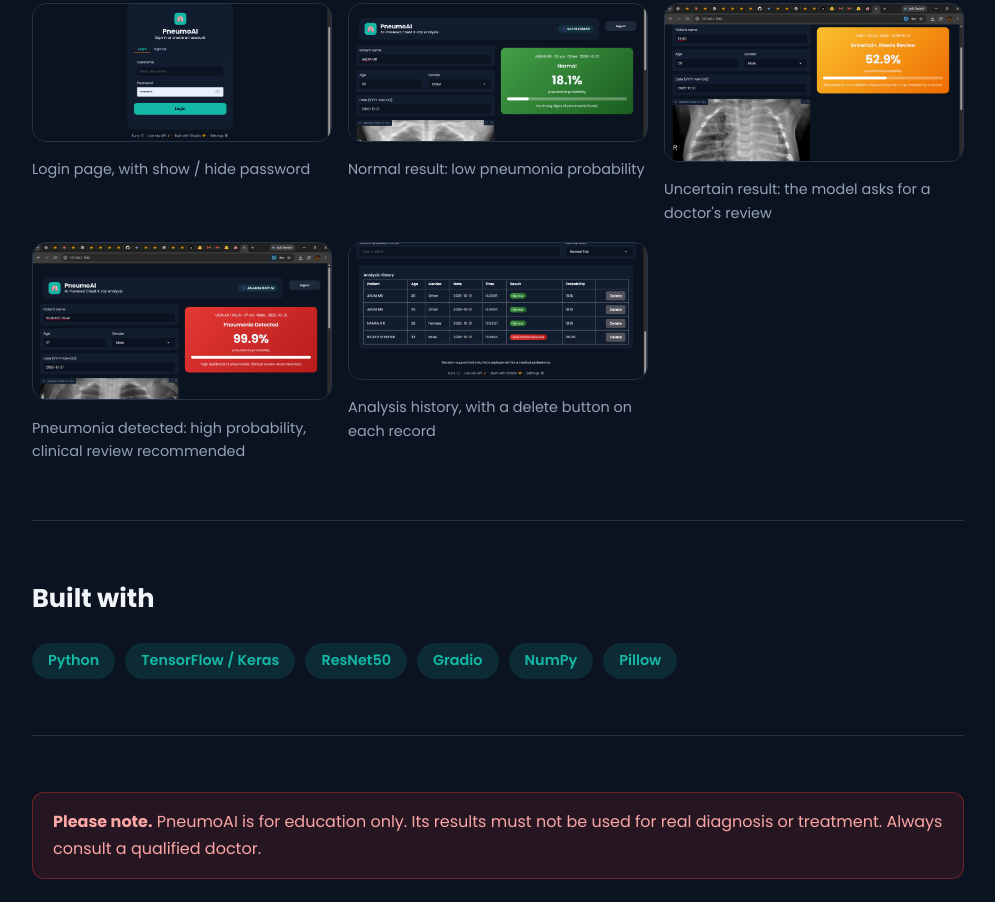
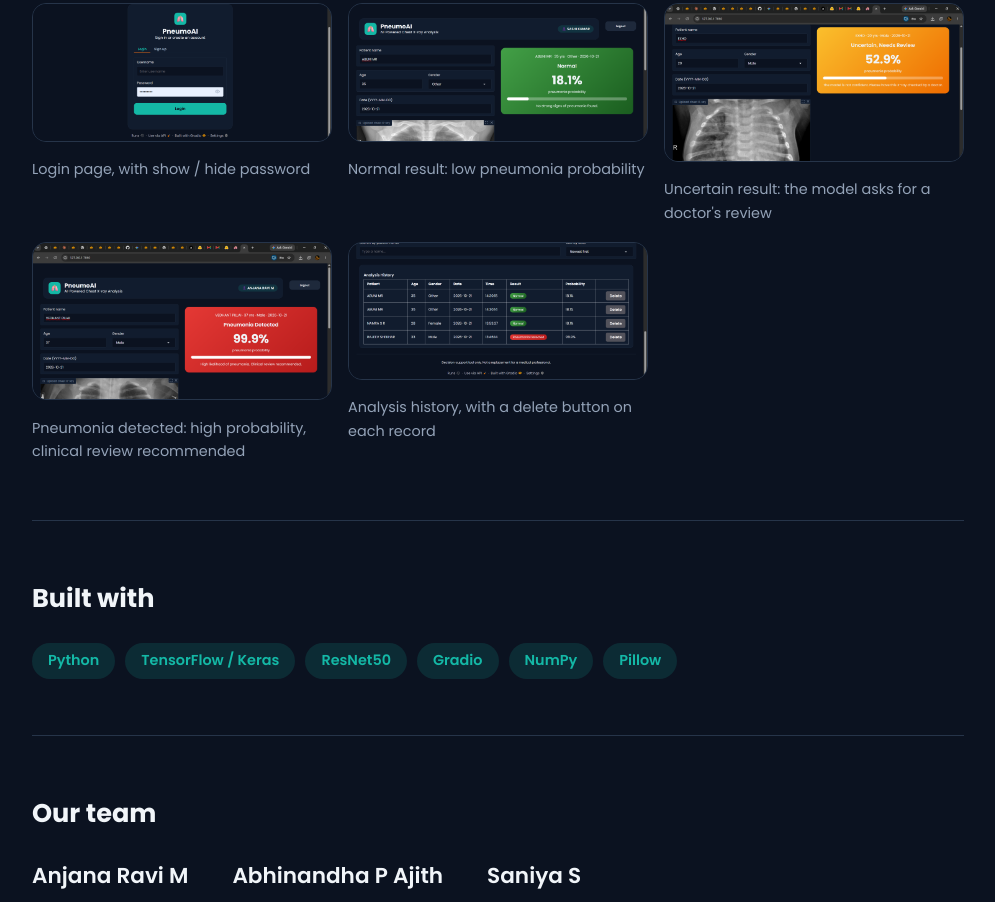
Before and after one commit to anjanaravi105/PneumoAI, a plain HTML site: page site/index.html in a window 1280 px wide. Shown: the part 1898-2800 px from the top of the page, without its empty margins (142-1137 px from the left). Drawn offline with Linux system fonts and the light colour scheme.

Commit message:
Add team section

```diff
--- a/site/index.html
+++ b/site/index.html
@@ -89,6 +89,10 @@
   .stack span { padding: 6px 16px; border-radius: 20px; background: rgba(20,184,166,0.15);
                 color: var(--teal); font-weight: 600; font-size: 0.9rem; }
 
+  ul.team { list-style: none; margin: 0 0 14px; padding: 0; display: flex; flex-wrap: wrap; gap: 14px 44px; }
+  ul.team li { font-size: 1.35rem; font-weight: 600; }
+  .college { margin: 0; color: var(--muted); }
+
   .note { background: rgba(229,57,53,0.12); border: 1px solid rgba(229,57,53,0.4); color: #FCA5A5;
           border-radius: 12px; padding: 16px 20px; }
   footer { padding: 34px 0 44px; color: #64748B; font-size: 0.85rem; text-align: center; border-top: 1px solid var(--line); }
@@ -104,6 +108,7 @@
       <a href="#how">How it works</a>
       <a href="#demo">Screenshots</a>
       <a href="#tech">Tech</a>
+      <a href="#team">Team</a>
     </nav>
   </div>
 </header>
@@ -195,6 +200,16 @@
       </div>
     </section>
 
+    <section id="team">
+      <h2>Our team</h2>
+      <ul class="team">
+        <li>Anjana Ravi M</li>
+        <li>Abhinandha P Ajith</li>
+        <li>Saniya S</li>
+      </ul>
+      <p class="college">College of Engineering Chengannur</p>
+    </section>
+
     <section>
       <div class="note"><b>Please note.</b> PneumoAI is for education only. Its results must not be used for real diagnosis or treatment. Always consult a qualified doctor.</div>
     </section>
@@ -203,7 +218,7 @@
 
 <footer>
   <div class="wrap">
-    PneumoAI is a group project by Anjana Ravi M, Abhinandha P Ajith and Saniya.<br>
+    PneumoAI is a group project by Anjana Ravi M, Abhinandha P Ajith and Saniya S.<br>
     College of Engineering Chengannur
   </div>
 </footer>
```
